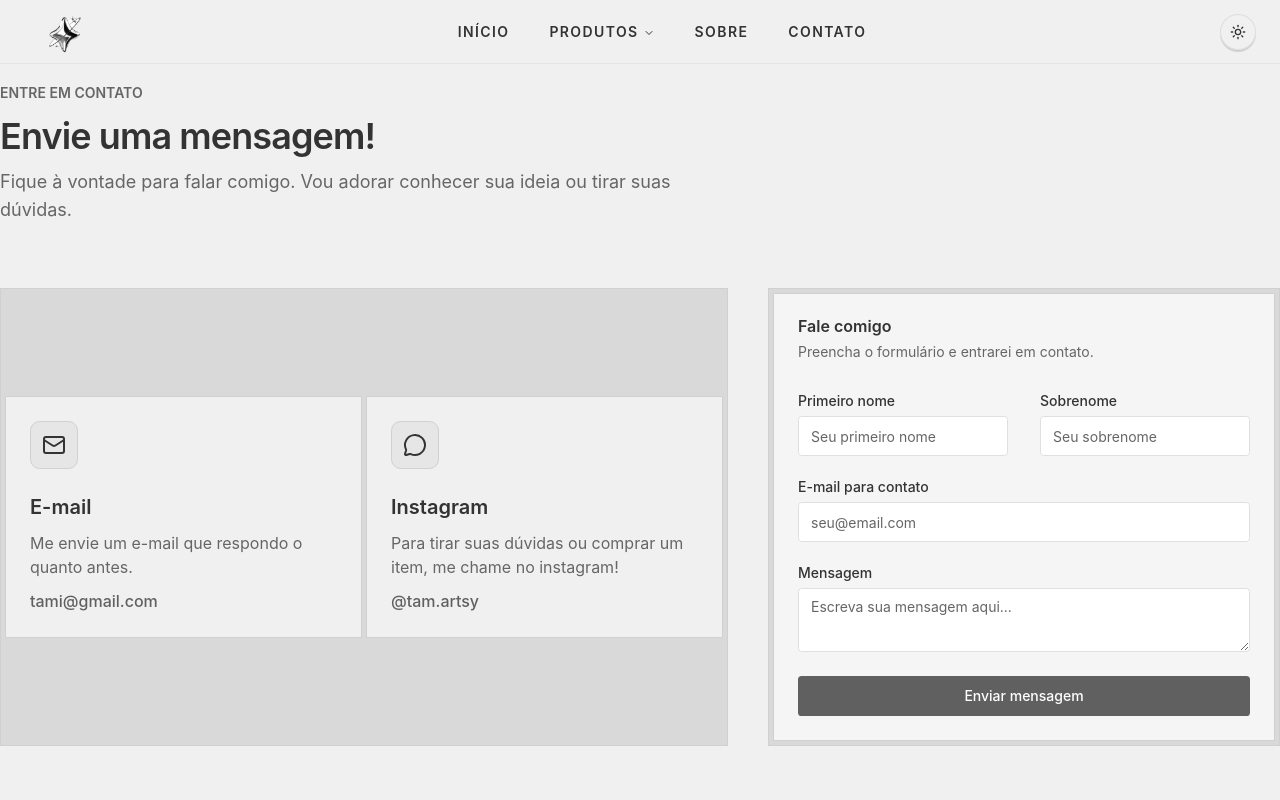
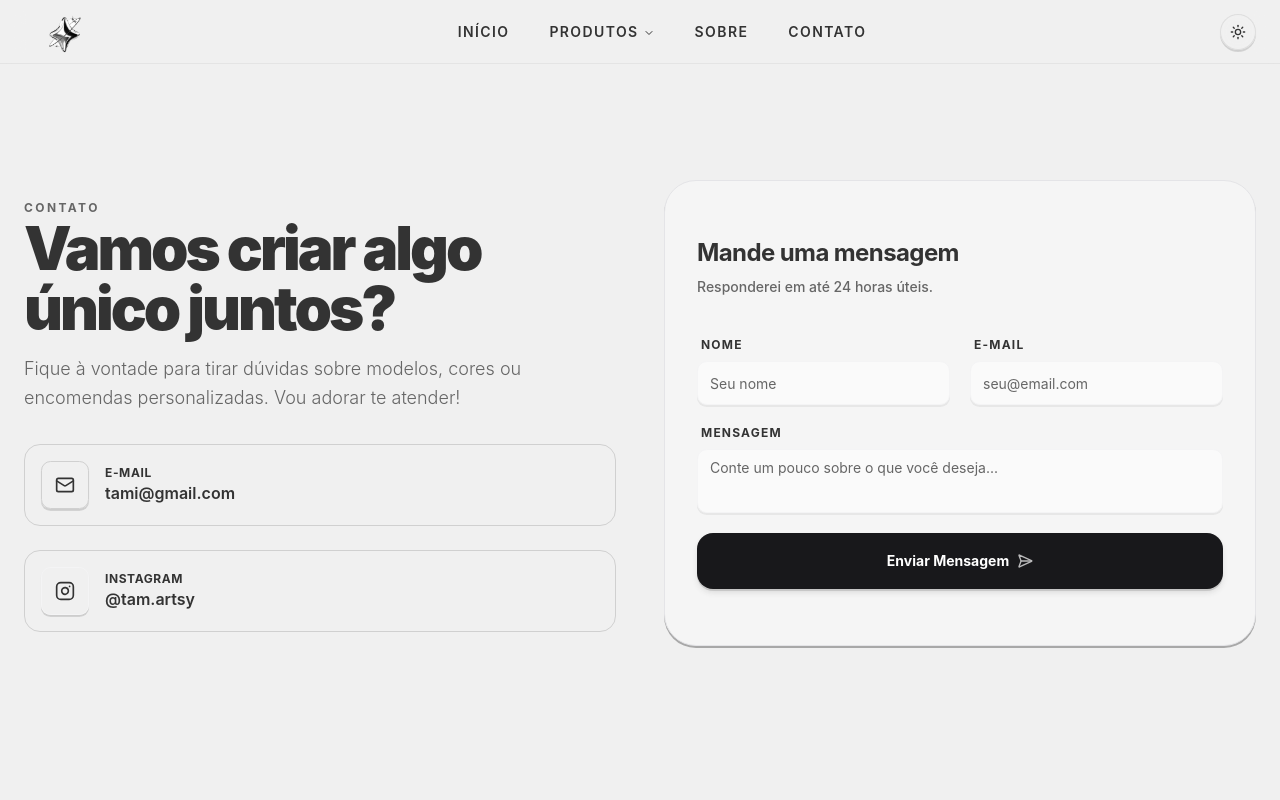
Before and after one commit to davithekid/tamartsy, a Next.js app: page /contato in a window 1280 px wide. Shown: the top 800 px of the page. Built offline with nearby package versions, Linux system fonts and the light colour scheme.

Commit message:
style: nova estilização na aba de contato e na aba sobre

```diff
--- a/src/components/blocks/contato/form/index.jsx
+++ b/src/components/blocks/contato/form/index.jsx
@@ -11,133 +11,110 @@ import { Label } from "@/components/ui/label"
 import { Textarea } from "@/components/ui/textarea"
 import {
   MailIcon,
-  MessageCircle,
-  PhoneIcon,
+  Instagram,
+  SendHorizontal,
 } from "lucide-react"
 import Link from "next/link"
 
 const Contact = () => (
-  <div className="flex min-h-screen items-center justify-center py-20">
-    <div className="mx-auto w-full max-w-(--breakpoint-xl) px-6 xl:px-0">
-
-      <span className="text-sm font-semibold uppercase text-muted-foreground">
-        Entre em contato
+  <section className="mx-auto max-w-7xl px-6 py-30 lg:py-45">
+    <div className="grid grid-cols-1 gap-x-12 gap-y-16 lg:grid-cols-2">
+      <div className="flex flex-col justify-center space-y-8">
+        <div className="space-y-4">
+          <span className="text-xs font-bold uppercase tracking-[0.2em] text-muted-foreground">
+            Contato
           </span>
-
-      <h2 className="mt-3 text-3xl font-semibold tracking-tight md:text-4xl">
-        Envie uma mensagem!
+          <h2 className="text-4xl font-black tracking-tighter md:text-6xl">
+            Vamos criar algo <br /> único juntos?
           </h2>
-
-      <p className="mt-3 max-w-[60ch] text-base text-muted-foreground sm:text-lg">
-        Fique à vontade para falar comigo. Vou adorar conhecer sua ideia
-        ou tirar suas dúvidas.
+          <p className="max-w-[45ch] text-lg text-muted-foreground font-light leading-relaxed">
+            Fique à vontade para tirar dúvidas sobre modelos, cores ou encomendas personalizadas. Vou adorar te atender!
           </p>
-
-      <div className="mt-16 flex flex-col gap-16 md:gap-10 lg:flex-row">
-        {/* Contact Info */}
-        <div className="grid w-full max-w-3xl items-center grid-cols-1 gap-1 border bg-muted p-1 sm:grid-cols-2 lg:col-span-2 [&>*]:border [&>*]:bg-background [&>*]:p-6">
-
-          <div>
-            <div className="flex h-12 w-12 items-center justify-center rounded-xl border bg-foreground/5 text-foreground dark:bg-foreground/10">
-              <MailIcon />
         </div>
 
-            <h3 className="mt-6 text-xl font-semibold">E-mail</h3>
-
-            <p className="my-2.5 text-muted-foreground">
-              Me envie um e-mail que respondo o quanto antes.
-            </p>
+        <div className="grid gap-6 sm:grid-cols-2 lg:grid-cols-1">
+          <Link
+            href="mailto:tami@gmail.com"
+            className="group flex items-center gap-4 rounded-2xl border p-4 transition-all hover:bg-muted hover:shadow-xl hover:shadow-zinc-200/50"
+          >
+            <div className="flex h-12 w-12 items-center justify-center rounded-xl shadow-sm border  group-hover:bg-zinc-900 group-hover:text-white transition-colors">
+              <MailIcon className="size-5" />
+            </div>
+            <div>
+              <p className="text-xs font-bold uppercase tracking-wider ">E-mail</p>
+              <p className="font-semibold ">tami@gmail.com</p>
+            </div>
+          </Link>
 
           <Link
-              href="mailto:tami@gmail.com"
-              className="font-medium text-primary"
+            href="https://instagram.com/tam.artsy"
+            target="_blank"
+            className="group flex items-center gap-4 rounded-2xl border p-4 transition-all hover:bg-muted hover:shadow-xl hover:shadow-zinc-200/50"
           >
-              tami@gmail.com
-            </Link>
+            <div className="flex h-12 w-12 items-center justify-center rounded-xl shadow-sm border border-zinc-100 group-hover:bg-zinc-900 group-hover:text-white transition-colors">
+              <Instagram className="size-5" />
             </div>
-
             <div>
-            <div className="flex h-12 w-12 items-center justify-center rounded-xl border bg-foreground/5 text-foreground dark:bg-foreground/10">
-              <MessageCircle />
+              <p className="text-xs font-bold uppercase tracking-wider">Instagram</p>
+              <p className="font-semibold">@tam.artsy</p>
             </div>
-
-            <h3 className="mt-6 text-xl font-semibold">Instagram</h3>
-
-            <p className="my-2.5 text-muted-foreground">
-              Para tirar suas dúvidas ou comprar um item, me chame no instagram!
-            </p>
-
-            <Link
-              href="#"
-              className="font-medium text-primary"
-            >
-              @tam.artsy
           </Link>
         </div>
       </div>
 
-        <div className="w-full max-w-lg border bg-muted p-1">
-          <Card className="rounded-none shadow-none lg:ms-auto">
-            <CardHeader>
-              <CardTitle>Fale comigo</CardTitle>
-              <CardDescription>
-                Preencha o formulário e entrarei em contato.
+      <div className="relative">
+        <div className="absolute -inset-4 rounded-[3rem] lg:-inset-6" />
+
+        <Card className="relative overflow-hidden rounded-[2rem] border-zinc-200 shadow-2xl shadow-zinc-200/50">
+          <CardHeader className="p-8 pb-4">
+            <CardTitle className="text-2xl font-bold tracking-tight">Mande uma mensagem</CardTitle>
+            <CardDescription className="font-medium">
+              Responderei em até 24 horas úteis.
             </CardDescription>
           </CardHeader>
 
-            <CardContent className="mt-2">
-              <form>
-                <div className="grid gap-x-8 gap-y-6 md:grid-cols-2">
-
-                  <div>
-                    <Label htmlFor="firstName">Primeiro nome</Label>
+          <CardContent className="p-8 pt-0">
+            <form className="space-y-5">
+              <div className="grid gap-5 sm:grid-cols-2">
+                <div className="space-y-2">
+                  <Label htmlFor="firstName" className="text-xs font-bold uppercase tracking-widest px-1">Nome</Label>
                   <Input
                     id="firstName"
-                      placeholder="Seu primeiro nome"
-                      className="mt-2 h-10 bg-white shadow-none"
+                    placeholder="Seu nome"
+                    className="rounded-xl border-zinc-100 bg-zinc-50 focus:bg-white transition-all h-11"
                   />
                 </div>
-
-                  <div>
-                    <Label htmlFor="lastName">Sobrenome</Label>
-                    <Input
-                      id="lastName"
-                      placeholder="Seu sobrenome"
-                      className="mt-2 h-10 bg-white shadow-none"
-                    />
-                  </div>
-
-                  <div className="md:col-span-2">
-                    <Label htmlFor="email">E-mail para contato</Label>
+                <div className="space-y-2">
+                  <Label htmlFor="email" className="text-xs font-bold uppercase tracking-widest px-1">E-mail</Label>
                   <Input
                     id="email"
                     type="email"
                     placeholder="seu@email.com"
-                      className="mt-2 h-10 bg-white shadow-none"
-                    />
-                  </div>
-
-                  <div className="md:col-span-2">
-                    <Label htmlFor="message">Mensagem</Label>
-                    <Textarea
-                      id="message"
-                      placeholder="Escreva sua mensagem aqui..."
-                      rows={6}
-                      className="mt-2 bg-white shadow-none"
+                    className="rounded-xl border-zinc-100 bg-zinc-50 focus:bg-white transition-all h-11"
                   />
                 </div>
               </div>
 
-                <Button className="mt-6 w-full" size="lg">
-                  Enviar mensagem
+              <div className="space-y-2">
+                <Label htmlFor="message" className="text-xs font-bold uppercase tracking-widest px-1">Mensagem</Label>
+                <Textarea
+                  id="message"
+                  placeholder="Conte um pouco sobre o que você deseja..."
+                  rows={4}
+                  className="rounded-xl border-zinc-100 bg-zinc-50 focus:bg-white transition-all resize-none"
+                />
+              </div>
+
+              <Button className="h-14 w-full rounded-2xl bg-zinc-900 text-white hover:bg-zinc-800 shadow-lg shadow-zinc-200 transition-all active:scale-95 flex gap-2 font-bold">
+                Enviar Mensagem
+                <SendHorizontal className="size-4 opacity-70" />
               </Button>
             </form>
           </CardContent>
         </Card>
       </div>
     </div>
-    </div>
-  </div>
+  </section>
 )
 
 export default Contact
--- a/src/components/blocks/sobre/ceo/index.jsx
+++ b/src/components/blocks/sobre/ceo/index.jsx
@@ -1,8 +1,10 @@
 "use client";
-import { Sparkles, HeartHandshake, Leaf, Rocket, InstagramIcon, DribbbleIcon, Twitch, InstagramIconIcon } from "lucide-react";
+import { Sparkles, HeartHandshake, Leaf, Rocket, Instagram, ArrowRight } from "lucide-react";
 import Image from "next/image";
 import Link from "next/link";
 import { Button } from "@/components/ui/button";
+import { cn } from "@/lib/utils";
+
 const teamMembers = [
   {
     name: "Tamires",
@@ -15,63 +17,61 @@ const teamMembers = [
 const Services4Content = () => {
   const services = [
     {
-      icon: <Sparkles className="h-6 w-6" />,
+      icon: <Sparkles className="h-5 w-5" />,
       title: "Estilo e Tendência",
-      description:
-        "Peças de crochê que são tendências de moda, elevando o estilo autêntico do nosso público com itens exclusivos e 'aesthetic'.",
-      items: ["Lançamento de Coleções", "Crochê 'Instagramável'", "Peças Versáteis"],
+      description: "Peças de crochê que são tendências de moda, elevando o estilo autêntico com itens exclusivos e aesthetic.",
+      items: ["Lançamento de Coleções", "Crochê Instagramável", "Peças Versáteis"],
     },
     {
-      icon: <HeartHandshake className="h-6 w-6" />,
+      icon: <HeartHandshake className="h-5 w-5" />,
       title: "Conexão e Comunidade",
-      description:
-        "Construir uma comunidade engajada, promovendo a valorização do 'feito à mão' entre os jovens.",
+      description: "Construir uma comunidade engajada, promovendo a valorização do feito à mão entre os jovens.",
       items: ["Interação nas Redes", "Experiência Personalizada"],
     },
     {
-      icon: <Leaf className="h-6 w-6" />,
+      icon: <Leaf className="h-5 w-5" />,
       title: "Valorização do Artesanal",
-      description:
-        "Destacar o processo artesanal, a sustentabilidade e a qualidade única do crochê, incentivando o consumo consciente.",
+      description: "Destacar o processo artesanal, a sustentabilidade e a qualidade única do crochê para um consumo consciente.",
       items: ["Materiais de Qualidade", "Peças Duráveis"],
     },
     {
-      icon: <Rocket className="h-6 w-6" />,
+      icon: <Rocket className="h-5 w-5" />,
       title: "Crescimento de Marca",
-      description:
-        "Expandir o alcance da marca no mercado, garantindo uma presença digital forte e eficiente.",
+      description: "Expandir o alcance da marca no mercado, garantindo uma presença digital forte, autêntica e eficiente.",
       items: [],
     },
   ];
 
   return (
-    <div className="space-y-6">
-      <h3 className="text-2xl font-bold tracking-tight text-center lg:text-left pt-6 lg:pt-0">
+    <div className="space-y-8">
+      <h3 className="text-2xl font-bold tracking-tight border-b pb-4">
         Nossos Objetivos
       </h3>
-      <div className="grid grid-cols-1 md:grid-cols-2 gap-6">
+      <div className="grid grid-cols-1 md:grid-cols-2 gap-4">
         {services.map((service, index) => (
           <div
             key={index}
-            className="border border-border p-6 rounded-xl transition-shadow hover:shadow-lg hover:shadow-primary/10 space-y-4"
+            className="group border border-border p-6 rounded-2xl transition-all hover:bg-muted/10 space-y-4"
           >
-            <div className="flex items-center gap-3">
-              <div className="bg-primary/10 text-primary rounded-full p-3">
+            <div className="flex items-center gap-4">
+              <div className="bg-primary/10 text-primary rounded-xl p-2.5 transition-colors group-hover:bg-primary group-hover:text-primary-foreground">
                 {service.icon}
               </div>
-              <h4 className="text-lg font-semibold">{service.title}</h4>
+              <h4 className="text-lg font-bold leading-tight">{service.title}</h4>
             </div>
-            <p className="text-muted-foreground text-sm">
+            <p className="text-muted-foreground text-sm leading-relaxed">
               {service.description}
             </p>
-            <ul className="space-y-1 text-sm pt-2">
-              {service.items.map((item, itemIndex) => (
-                <li key={itemIndex} className="flex items-center gap-2 text-muted-foreground/80">
-                  <div className="bg-primary h-1.5 w-1.5 rounded-full" />
-                  <span>{item}</span>
-                </li>
-              ))}
-            </ul>
+            {service.items.length > 0 && (
+              <ul className="grid grid-cols-1 gap-2 pt-2">
+                {service.items.map((item, itemIndex) => (
+                  <li key={itemIndex} className="flex items-center gap-2 text-[13px] font-medium text-muted-foreground/90">
+                    <div className="h-1 w-1 rounded-full bg-primary" />
+                    {item}
+                  </li>
+                ))}
+              </ul>
+            )}
           </div>
         ))}
       </div>
@@ -82,54 +82,66 @@ const Services4Content = () => {
 const TeamContent = () => {
   const member = teamMembers[0];
   return (
-    <div className="space-y-10">
-      <div className="flex flex-col items-center lg:items-start text-center lg:text-left">
-        <div className="w-full max-w-xs aspect-square overflow-hidden rounded-full lg:rounded-xl shadow-xl">
+    <div className="flex flex-col gap-8">
+      <div className="relative group w-full max-w-sm mx-auto lg:mx-0">
+        <div className="absolute -inset-3 border border-border rounded-[2rem] -z-10 transition-transform" />
+        <div className="aspect-[4/5] overflow-hidden rounded-[1.5rem] shadow-2xl">
           <Image
             src={member.imageUrl}
             alt={member.name}
-            className="w-full h-full object-cover bg-secondary"
-            width={300}
-            height={300}
+            className="w-full h-full object-cover transition-transform duration-500 "
+            width={400}
+            height={500}
           />
         </div>
-
-        <div className="mt-6 w-full">
-          <h3 className="text-3xl font-semibold tracking-tight">{member.name}</h3>
-          <p className="text-primary font-medium text-lg">{member.title}</p>
-          <p className="mt-4 text-base text-muted-foreground">
-            {member.bio}
-          </p>
-        </div>
-      </div>
-    </div>
-  );
-};
-const CEOAndObjectives = () => {
-  return (
-    <div className="py-12 sm:py-20 px-4 sm:px-6 lg:px-8 max-w-7xl mx-auto">
-      <div className="text-center max-w-3xl mx-auto mb-16">
-        <p className="text-center text-primary text-sm font-semibold uppercase">
-          Sobre a Tam Artsy!
-        </p>
-        <h2 className="mt-3 text-4xl sm:text-5xl font-extrabold tracking-tight">
-          Conheça Sobre
-        </h2>
-        <p className="mt-6 text-lg text-muted-foreground">
-          Nascido de um simples hobby, hoje eu amo fazer outras pessoas felizes e estilosas.
-        </p>
       </div>
 
-      <div className="grid grid-cols-1 lg:grid-cols-2 gap-x-12 gap-y-16">
-        <div className="lg:sticky lg:top-8 h-fit">
-          <TeamContent />
+      <div className="space-y-4 text-center lg:text-left">
+        <div className="space-y-1">
+          <h3 className="text-4xl font-black tracking-tighter">{member.name}</h3>
+          <p className="text-primary font-bold uppercase tracking-widest text-sm italic">{member.title}</p>
         </div>
-        <div>
-          <Services4Content />
+        <p className="text-lg text-muted-foreground font-light leading-relaxed">
+          "{member.bio}"
+        </p>
+        <div className="pt-4">
+          <Button variant="outline" className="rounded-full gap-2 group" asChild>
+            <Link href="https://instagram.com/tam.artsy" target="_blank">
+              <Instagram className="size-4" />
+              Siga nossa jornada
+              <ArrowRight className="size-4 opacity-0 -translate-x-2 transition-all group-hover:opacity-100 group-hover:translate-x-0" />
+            </Link>
+          </Button>
         </div>
       </div>
     </div>
   );
 };
 
+const CEOAndObjectives = () => {
+  return (
+    <section className="py-20 px-6 lg:px-8 max-w-7xl mx-auto">
+      <div className="flex flex-col items-center text-center mb-20 space-y-4">
+        <span className="bg-primary/10 text-primary px-4 py-1.5 rounded-full text-xs font-bold uppercase tracking-[0.2em]">
+          Sobre a Tam Artsy
+        </span>
+        <h2 className="text-5xl md:text-6xl font-black tracking-tighter max-w-2xl">
+          Conheça Sobre
+        </h2>
+        <p className="max-w-xl text-lg text-muted-foreground font-light leading-relaxed">
+          Nascido de um simples hobby, hoje eu amo fazer outras pessoas estilosas e autenticas.
+        </p>
+      </div>
+      <div className="grid grid-cols-1 lg:grid-cols-12 gap-16 xl:gap-24">
+        <div className="lg:col-span-5 lg:sticky lg:top-12 h-fit">
+          <TeamContent />
+        </div>
+        <div className="lg:col-span-7">
+          <Services4Content />
+        </div>
+      </div>
+    </section>
+  );
+};
+
 export default CEOAndObjectives;
```
Lines whose indentation alone changed are shown as unchanged.
